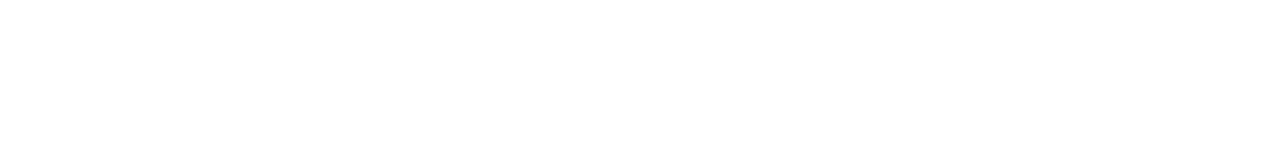
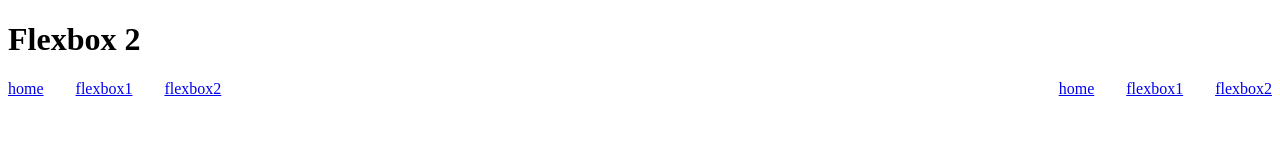
Before and after one commit to a-new-rug/FlexboxLabs, a plain HTML site: page html/flexbox2.html in a window 1280 px wide. Drawn offline with Linux system fonts and the light colour scheme.

Commit message:
Finished task 1

```diff
--- a/css/style2.css
+++ b/css/style2.css
@@ -0,0 +1,13 @@
+.flex1{
+    display: flex;
+    flex-direction: row;
+    justify-content: space-between;
+    align-items: center;
+}
+.flex2, .flex3{
+    display: flex;
+    flex-direction: row;
+    justify-content: space-between;
+    align-items: center;
+    gap: 32px;
+}
--- a/html/flexbox2.html
+++ b/html/flexbox2.html
@@ -0,0 +1,24 @@
+<!DOCTYPE html>
+<html lang="en">
+<head>
+    <meta charset="UTF-8">
+    <meta name="viewport" content="width=device-width, initial-scale=1.0">
+    <title>Document</title>
+    <link rel="stylesheet" href="../css/style2.css">
+</head>
+<body>
+    <h1>Flexbox 2</h1>
+    <div class="flex1">
+        <div class="flex2">
+            <a href="../index.html">home</a>
+            <a href="flexbox1.html">flexbox1</a>
+            <a href="flexbox2.html">flexbox2</a>
+        </div>
+        <div class="flex3">
+            <a href="../index.html">home</a>
+            <a href="flexbox1.html">flexbox1</a>
+            <a href="flexbox2.html">flexbox2</a>
+        </div>
+    </div>
+</body>
+</html>
```
Also changed, not shown: index.html (+1 -0 lines).
